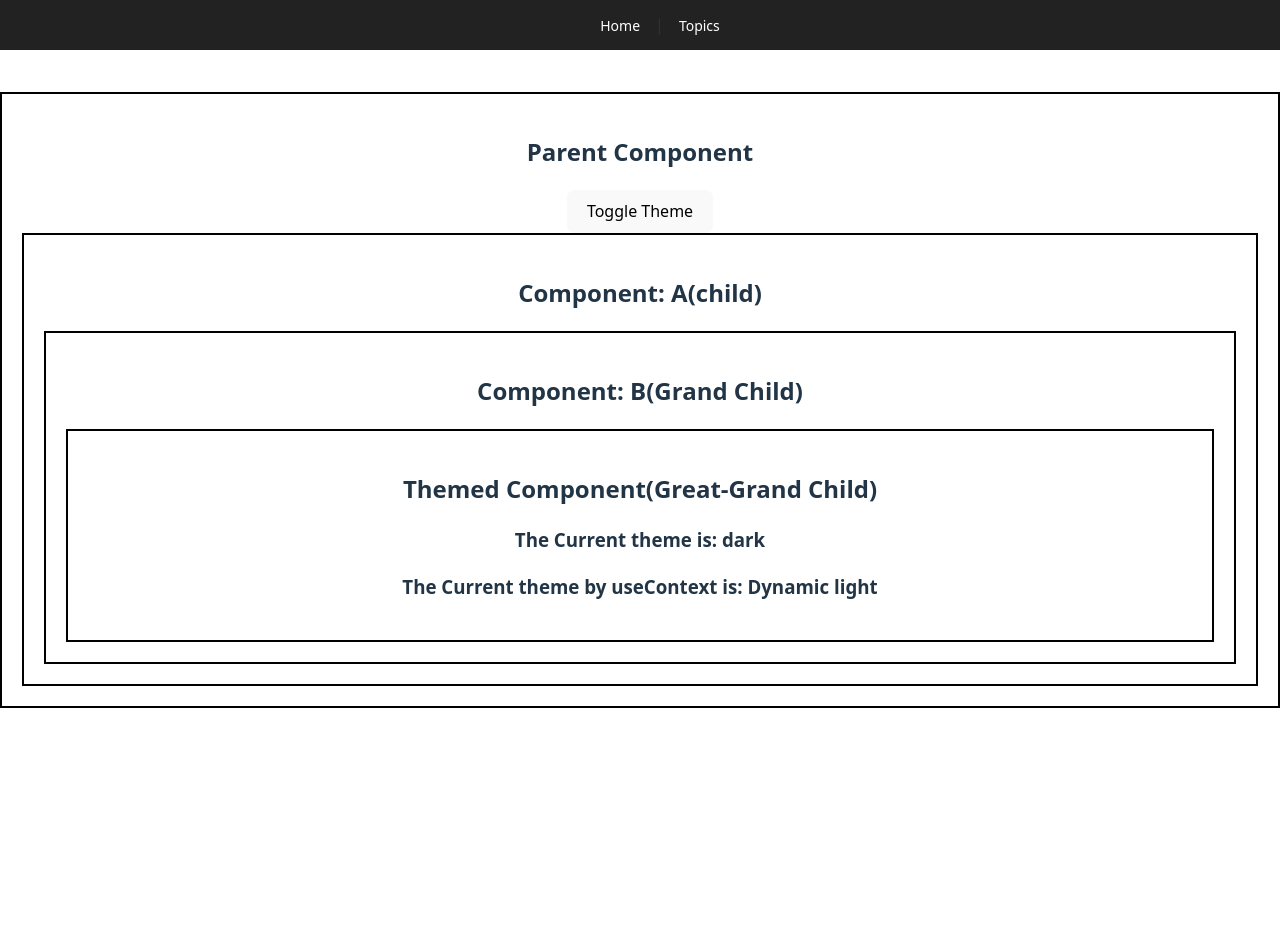
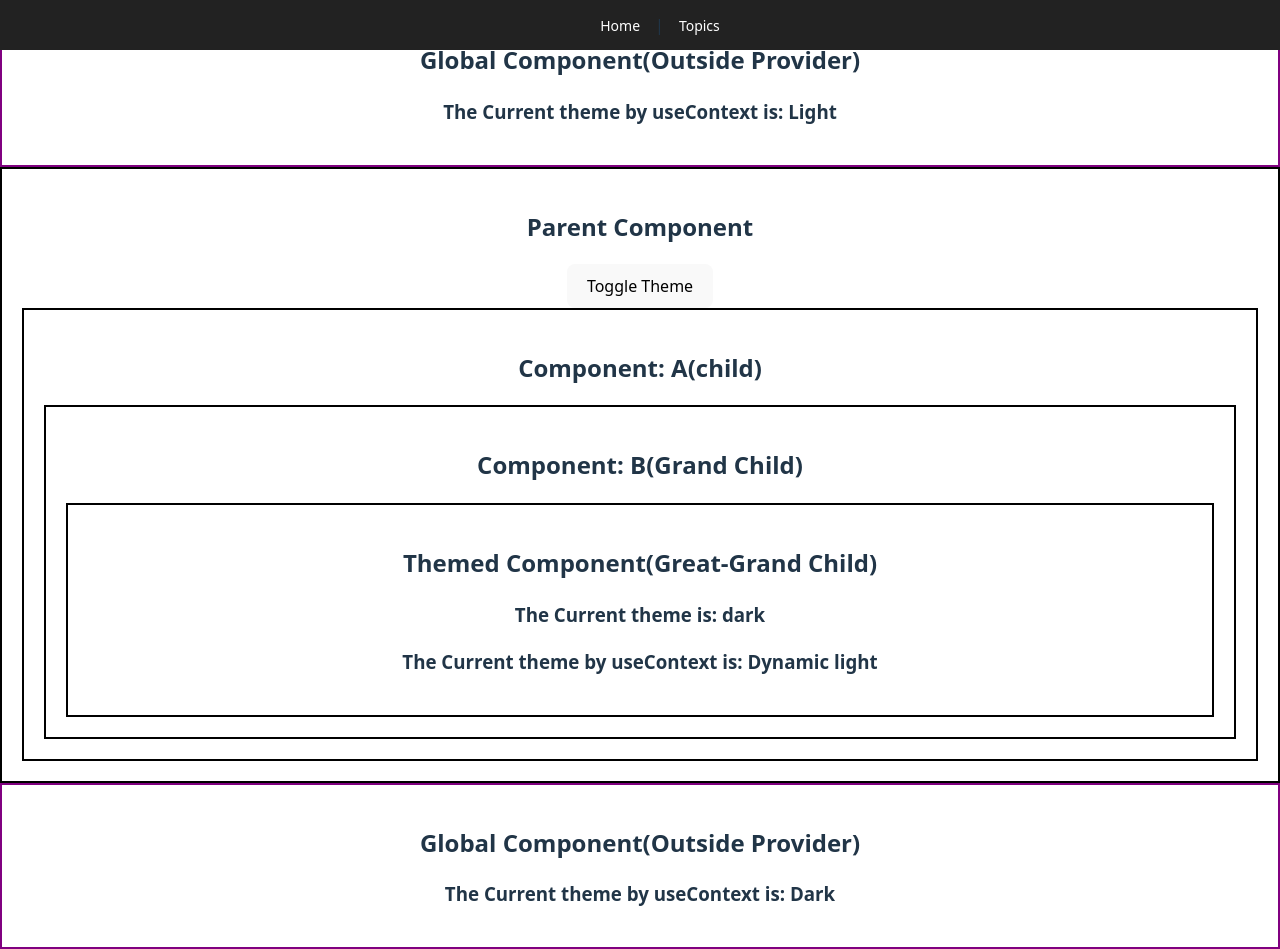
Before and after one commit to saurav-kumarr/React-Vite-Learn, a React (Vite) app: page /topics/propDrilling in a window 1280 px wide. Before the commit the page ends 800 px from the top, so only its background shows below. Built offline with nearby package versions, Linux system fonts and the light colour scheme.

Commit message:
Understanding Context Scope: Inside vs. Outside the Provider

```diff
--- a/src/topics/topic7/PropDrilling.jsx
+++ b/src/topics/topic7/PropDrilling.jsx
@@ -33,6 +33,8 @@ function PropDrilling(){
     };
 
     return(
+        <div>
+            <GlobalComponent />
         <MyContext.Provider value={themes}>
         <div style={{border:'2px solid black', padding:'20px'}}>
             <h2>Parent Component</h2>
@@ -40,6 +42,11 @@ function PropDrilling(){
             <ComponentA theme={theme} />
         </div>
         </MyContext.Provider>
+
+        <MyContext.Provider value="Dark">
+            <GlobalComponent />
+        </MyContext.Provider>
+        </div>
     );
 }
 
@@ -76,4 +83,18 @@ function ThemedComponent({theme}) {
     );
 }
 
+function GlobalComponent() {
+
+    const contextValue = useContext(MyContext);
+
+    return(
+        <div style={{border:'2px solid purple', padding:'20px'}}>
+            <h2>Global Component(Outside Provider)</h2>
+            <div>
+                <h3>The Current theme by useContext is: {contextValue}</h3>
+            </div>
+        </div>
+    );
+}
+
 export default PropDrilling;
```
